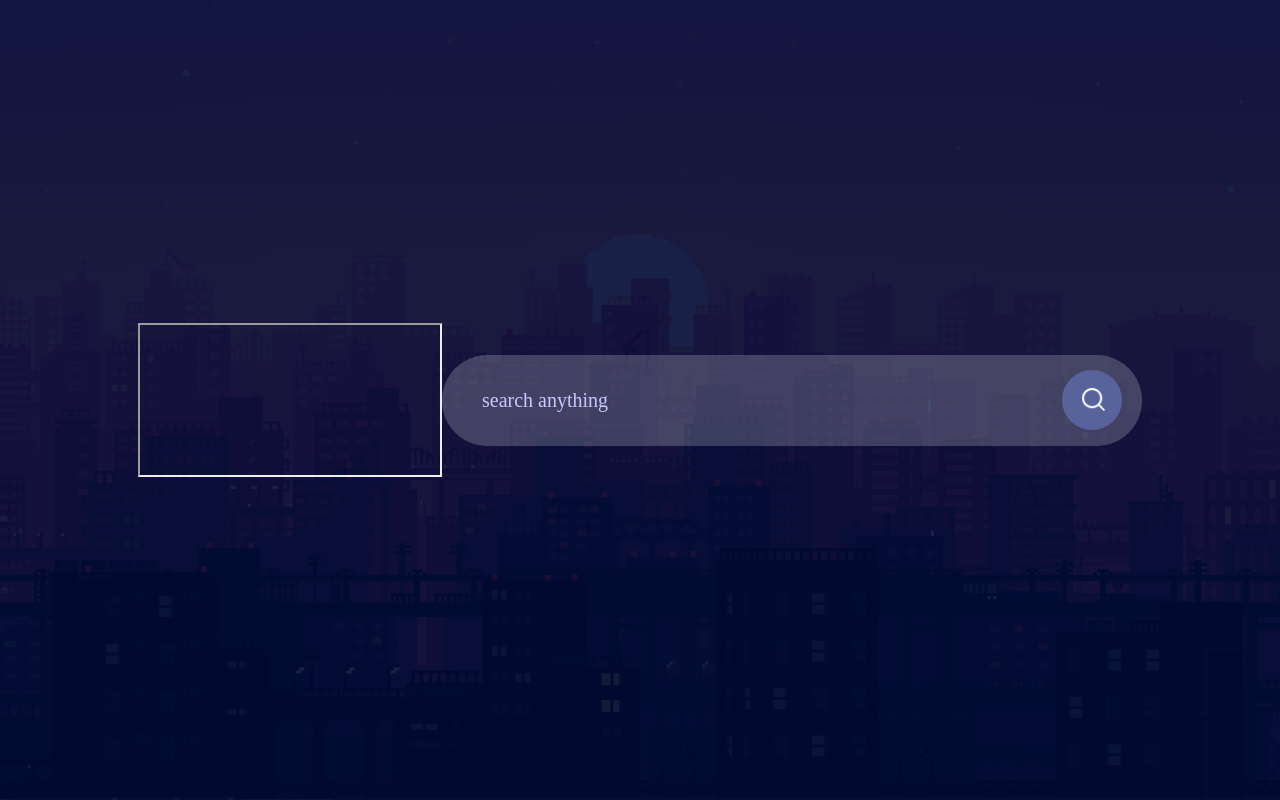
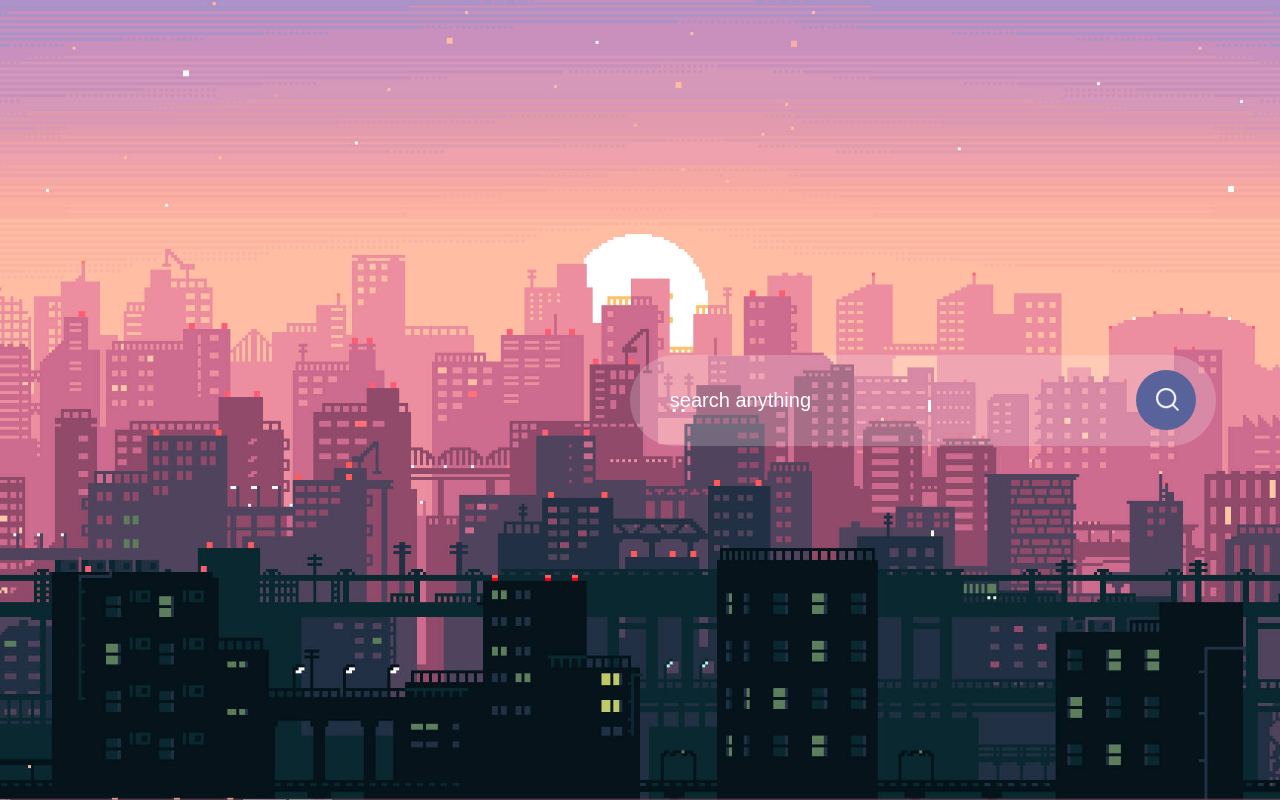
Before and after one commit to AmakozsAlt/notunblockedwebbrowser, a plain HTML site: page index.html in a window 1280 px wide. Drawn offline with Linux system fonts and the light colour scheme.

Commit message:
Add files via upload

```diff
--- a/style.css
+++ b/style.css
@@ -2,13 +2,13 @@
 	margin: 0;
 	padding: 0;
 	box-sizing: border-box;
-	font-family: 'Poppins';
+	font-family: 'arial';
 }
 .container{
 	width: 100%;
 	min-height: 100vh;
 	padding: 5%;
-	background-image: linear-gradient(rgba(0, 8, 51, 0.9),rgba(0, 8, 51, 0.9)), url(photos/background.png);
+	background-image: url(photos/background.png);
 	background-position: center;
 	background-size: cover;
 	display: flex;
@@ -32,10 +32,10 @@
 	outline: none;
 	padding: 24px 20px;
 	font-size: 20px;
-	color: #cac7ff;
+	color: #0;
 }
 ::placeholder{
-	color: #cac7ff;
+	color: white;
 }
 .search-bar button img {
 	width: 25px;
@@ -48,3 +48,11 @@
 	background: #58629b;
 	cursor: pointer;
 }
+.iframe{
+	padding:0;
+	border:0;
+	width:100%;
+	height:500px;
+	align-items:0,0;
+}
+}
```
Also changed, not shown: 1 other file.
